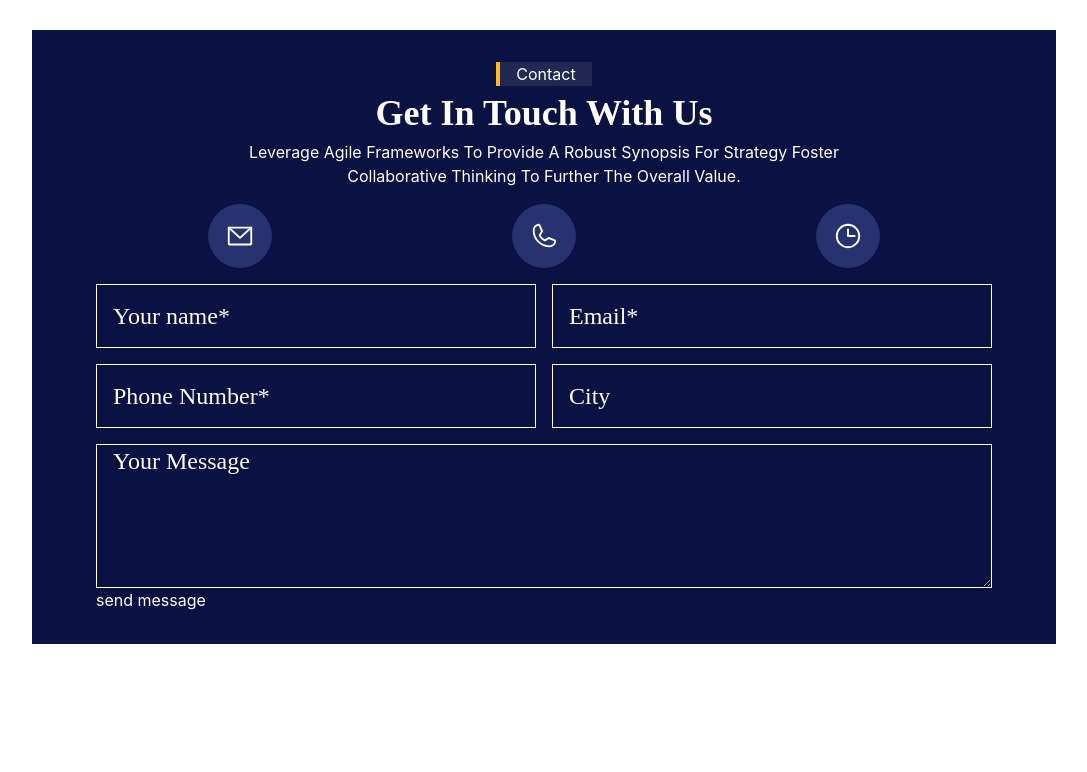
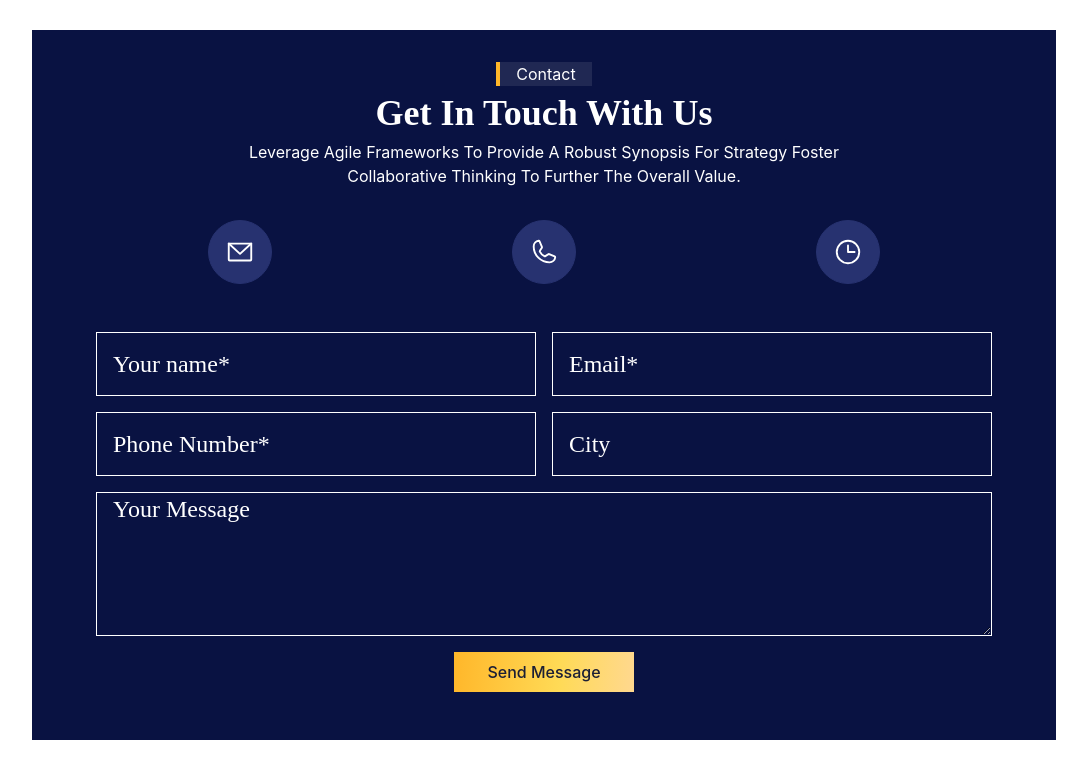
Before and after one commit to smartcollins/logistics, a React (Create React App) app: page /contact in a window 1280 px wide. Shown: the part 642-1414 px from the top of the page, without its empty margins (96-1183 px from the left). Before the commit the page ends 1318 px from the top, so only its background shows below. Built offline with nearby package versions, Linux system fonts and the light colour scheme.

Commit message:
minor modification in Contact

```diff
--- a/src/pages/Contact.jsx
+++ b/src/pages/Contact.jsx
@@ -14,11 +14,12 @@ const Contact = ()=>{
                     <p className='font-[Rubik] font-bold text-4xl/normal'>get in touch with us</p>
                     <p className='w-3/4 mx-auto'>Leverage agile frameworks to provide a robust synopsis for strategy foster collaborative thinking to further the overall value.</p>
                 </div>
-                <div className='flex items-center justify-between w-3/4 mx-auto my-4'>
+                <div className='flex items-center justify-between w-3/4 mx-auto my-8'>
                     <EnvelopeSimple className='w-16 h-16 bg-[#273270] border border-[#273270] rounded-full px-4' size={30} color="#ffffff" />
                     <Phone className='w-16 h-16 bg-[#273270] border border-[#273270] rounded-full px-4' size={30} color="#ffffff" />
                     <Clock className='w-16 h-16 bg-[#273270] border border-[#273270] rounded-full px-4' size={30} color="#ffffff" />
                 </div>
+                <div className=' w-full text-center pt-4'>
                 <div className=' grid grid-rows-4 grid-cols-2 gap-4 font-["League_Spartan"] capitalize text-4xl'>
                     <input type="text" placeholder='Your name*' className=' indent-4 text-2xl placeholder:text-white placeholder:text-2xl bg-transparent border border-white h-16 w-full' />
                     <input type="text" placeholder='Email*' className=' indent-4 text-2xl placeholder:text-white placeholder:text-2xl bg-transparent border border-white h-16 w-full' />
@@ -28,7 +29,9 @@ const Contact = ()=>{
                     {/* <textarea placeholder='Your Message' className=' indent-4 text-2xl placeholder:text-white placeholder:text-2xl bg-transparent border border-white w-full col-span-2 row-span-2' name="" id="" cols="30" rows="10"></textarea> */}
                     {/* <input className='bg-red-300 w-full col-span-2 row-span-2'/> */}
                 </div>
-                <button>send message</button>
+
+                <button style={{ color: color.darkTxt,background: `linear-gradient(94.06deg, ${color.grdt} -1.21%, ${color.grdt2} 58.66%, ${color.grdt3} 116.84%)` }} className=' py-2 font-medium capitalize text-center w-1/5 my-4'>send message</button>
+                </div>
             </div>
         </div>
     )
```
